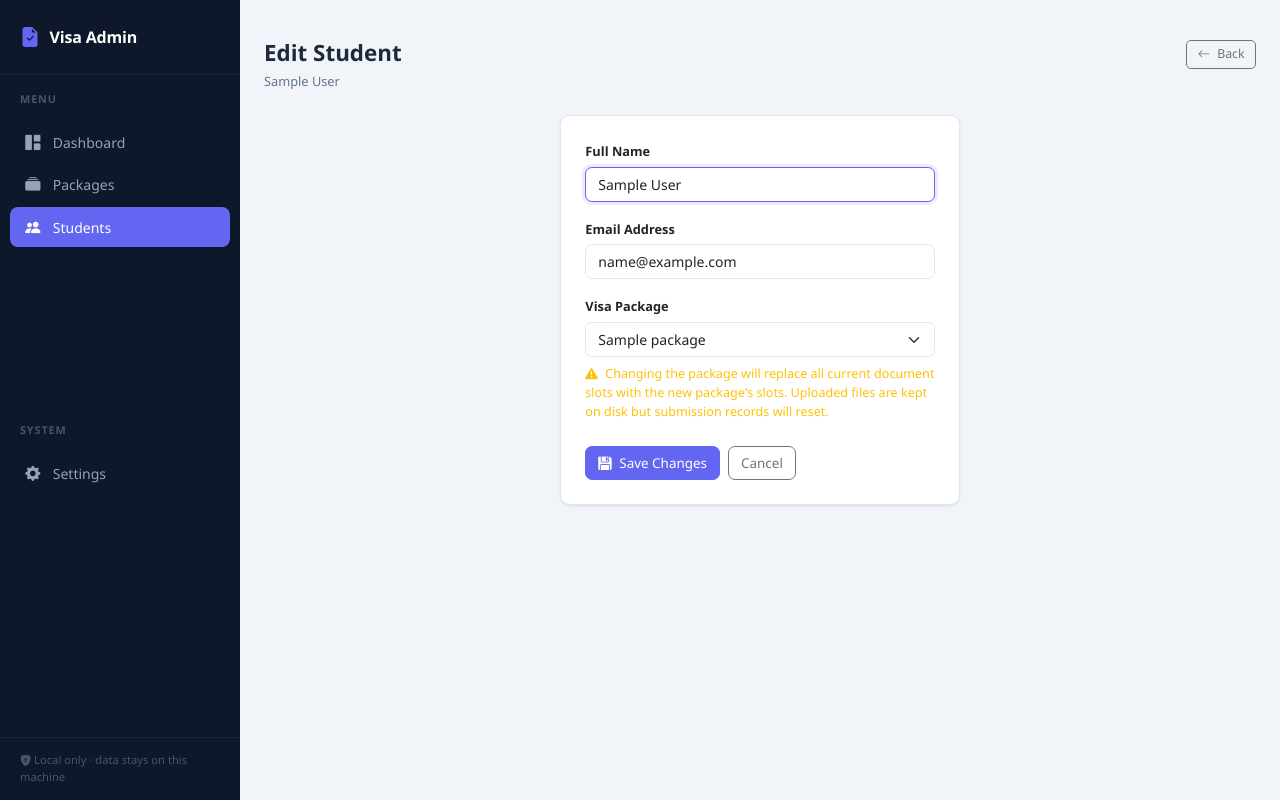
After one commit to cyril-zx-chen/visa-admin, a Flask app: page /students/1/edit in a window 1280 px wide. The commit adds this page. Run offline with Flask 3, Linux system fonts and the light colour scheme; tables that the repository leaves empty hold one stand-in row (values such as "Sample post"); some libraries are stand-ins or nearby versions.

Commit message:
Add package copy and student edit
Package copy: duplicates a package with all its slots (no students
transferred). Handles name collisions with "Copy of X (2)" etc.

Student edit: edit name, email, and package assignment. Changing the
package removes old slot submissions and creates fresh pending ones for
the new package's slots.

Co-Authored-By: Claude Sonnet 4.6 <noreply@anthropic.com>

```diff
--- a/models.py
+++ b/models.py
@@ -97,6 +97,32 @@ def add_slot(pkg_id, name, is_required):
     return slot_id
 
 
+def copy_package(pkg_id) -> int:
+    conn = get_db()
+    pkg = conn.execute("SELECT * FROM visa_packages WHERE id = ?", (pkg_id,)).fetchone()
+    slots = conn.execute(
+        "SELECT * FROM document_slots WHERE package_id = ? ORDER BY sort_order", (pkg_id,)
+    ).fetchall()
+
+    base_name = f"Copy of {pkg['name']}"
+    name = base_name
+    suffix = 2
+    while conn.execute("SELECT 1 FROM visa_packages WHERE name = ?", (name,)).fetchone():
+        name = f"{base_name} ({suffix})"
+        suffix += 1
+
+    cur = conn.execute("INSERT INTO visa_packages (name) VALUES (?)", (name,))
+    new_pkg_id = cur.lastrowid
+    for slot in slots:
+        conn.execute(
+            "INSERT INTO document_slots (package_id, name, is_required, sort_order) VALUES (?,?,?,?)",
+            (new_pkg_id, slot["name"], slot["is_required"], slot["sort_order"])
+        )
+    conn.commit()
+    conn.close()
+    return new_pkg_id
+
+
 def delete_slot(slot_id):
     conn = get_db()
     conn.execute("DELETE FROM document_slots WHERE id = ?", (slot_id,))
@@ -140,6 +166,39 @@ def get_student(student_id):
     """, (student_id,)).fetchone()
     conn.close()
     return row
+
+
+def update_student(student_id, name, email, new_package_id):
+    conn = get_db()
+    student = conn.execute("SELECT * FROM students WHERE id = ?", (student_id,)).fetchone()
+    old_package_id = student["package_id"]
+
+    conn.execute(
+        "UPDATE students SET name = ?, email = ?, package_id = ? WHERE id = ?",
+        (name, email, new_package_id, student_id)
+    )
+
+    if new_package_id != old_package_id:
+        # Remove submissions tied to the old package's slots
+        if old_package_id:
+            conn.execute("""
+                DELETE FROM document_submissions
+                WHERE student_id = ?
+                  AND slot_id IN (SELECT id FROM document_slots WHERE package_id = ?)
+            """, (student_id, old_package_id))
+        # Create pending submissions for the new package's slots
+        if new_package_id:
+            slots = conn.execute(
+                "SELECT id FROM document_slots WHERE package_id = ?", (new_package_id,)
+            ).fetchall()
+            for slot in slots:
+                conn.execute(
+                    "INSERT OR IGNORE INTO document_submissions (student_id, slot_id) VALUES (?,?)",
+                    (student_id, slot["id"])
+                )
+
+    conn.commit()
+    conn.close()
 
 
 def create_student(name, email, package_id):
--- a/routes/students.py
+++ b/routes/students.py
@@ -62,6 +62,43 @@ def create_student():
     except sqlite3.IntegrityError:
         flash(f'A student with email "{email}" already exists.', "danger")
         return redirect(url_for("students.new_student_form"))
+
+
+@students_bp.route("/<int:student_id>/edit", methods=["GET"])
+def edit_student_form(student_id):
+    student = models.get_student(student_id)
+    if student is None:
+        flash("Student not found.", "danger")
+        return redirect(url_for("students.list_students"))
+    packages = models.get_all_packages()
+    return render_template("students/edit.html", student=student, packages=packages)
+
+
+@students_bp.route("/<int:student_id>/edit", methods=["POST"])
+def update_student(student_id):
+    student = models.get_student(student_id)
+    if student is None:
+        flash("Student not found.", "danger")
+        return redirect(url_for("students.list_students"))
+
+    name = request.form.get("name", "").strip()
+    email = request.form.get("email", "").strip()
+    package_id = request.form.get("package_id", "").strip()
+    pkg_id = int(package_id) if package_id else None
+
+    if not name or not email:
+        flash("Name and email are required.", "danger")
+        return redirect(url_for("students.edit_student_form", student_id=student_id))
+
+    try:
+        models.update_student(student_id, name, email, pkg_id)
+        if name != student["name"]:
+            utils.make_student_dir(name)
+        flash(f'Student updated.', "success")
+        return redirect(url_for("students.student_detail", student_id=student_id))
+    except sqlite3.IntegrityError:
+        flash(f'Email "{email}" is already used by another student.', "danger")
+        return redirect(url_for("students.edit_student_form", student_id=student_id))
 
 
 @students_bp.route("/import", methods=["GET"])
--- a/templates/packages/list.html
+++ b/templates/packages/list.html
@@ -57,6 +57,12 @@
                      class="btn btn-sm btn-outline-secondary" data-bs-toggle="tooltip" title="Edit">
                     <i class="bi bi-pencil-fill"></i>
                   </a>
+                  <form method="POST" action="{{ url_for('packages.copy_package', pkg_id=pkg.id) }}" class="d-inline">
+                    <button type="submit" class="btn btn-sm btn-outline-secondary"
+                            data-bs-toggle="tooltip" title="Duplicate package">
+                      <i class="bi bi-copy"></i>
+                    </button>
+                  </form>
                   <form method="POST" action="{{ url_for('packages.delete_package', pkg_id=pkg.id) }}" class="d-inline">
                     {% if c.students > 0 %}
                       <button type="button" class="btn btn-sm btn-outline-danger" disabled
--- /dev/null
+++ b/templates/students/edit.html
@@ -0,0 +1,62 @@
+{% extends "base.html" %}
+{% block title %}Edit {{ student.name }} — Visa Admin{% endblock %}
+
+{% block content %}
+<div class="page-header">
+  <div>
+    <h1 class="page-title">Edit Student</h1>
+    <p class="page-subtitle">{{ student.name }}</p>
+  </div>
+  <a href="{{ url_for('students.student_detail', student_id=student.id) }}"
+     class="btn btn-outline-secondary btn-sm">
+    <i class="bi bi-arrow-left me-1"></i> Back
+  </a>
+</div>
+
+<div class="row justify-content-center">
+  <div class="col-lg-5">
+    <div class="card">
+      <div class="card-body p-4">
+        <form method="POST" action="{{ url_for('students.update_student', student_id=student.id) }}">
+          <div class="mb-3">
+            <label for="name" class="form-label">Full Name</label>
+            <input type="text" class="form-control" id="name" name="name"
+                   value="{{ student.name }}" required autofocus>
+          </div>
+          <div class="mb-3">
+            <label for="email" class="form-label">Email Address</label>
+            <input type="email" class="form-control" id="email" name="email"
+                   value="{{ student.email }}" required>
+          </div>
+          <div class="mb-4">
+            <label for="package_id" class="form-label">Visa Package</label>
+            <select class="form-select" id="package_id" name="package_id">
+              <option value="">— No package —</option>
+              {% for pkg in packages %}
+                <option value="{{ pkg.id }}"
+                  {% if pkg.id == student.package_id %}selected{% endif %}>
+                  {{ pkg.name }}
+                </option>
+              {% endfor %}
+            </select>
+            {% if student.package_id %}
+              <div class="form-text mt-2 text-warning">
+                <i class="bi bi-exclamation-triangle-fill me-1"></i>
+                Changing the package will replace all current document slots with the new package's slots.
+                Uploaded files are kept on disk but submission records will reset.
+              </div>
+            {% endif %}
+          </div>
+          <div class="d-flex gap-2">
+            <button type="submit" class="btn btn-primary">
+              <i class="bi bi-floppy-fill me-1"></i> Save Changes
+            </button>
+            <a href="{{ url_for('students.student_detail', student_id=student.id) }}"
+               class="btn btn-outline-secondary">Cancel</a>
+          </div>
+        </form>
+      </div>
+    </div>
+  </div>
+</div>
+{% endblock %}
--- a/templates/students/list.html
+++ b/templates/students/list.html
@@ -104,6 +104,10 @@
                      class="btn btn-sm btn-outline-secondary" data-bs-toggle="tooltip" title="View">
                     <i class="bi bi-eye-fill"></i>
                   </a>
+                  <a href="{{ url_for('students.edit_student_form', student_id=s.id) }}"
+                     class="btn btn-sm btn-outline-secondary" data-bs-toggle="tooltip" title="Edit">
+                    <i class="bi bi-pencil-fill"></i>
+                  </a>
                   <button type="button" class="btn btn-sm btn-outline-danger"
                           data-bs-toggle="modal" data-bs-target="#deleteModal{{ s.id }}"
                           title="Delete">
```
Also changed, not shown: routes/packages.py (+12 -0 lines), templates/packages/detail.html (+10 -3 lines), templates/students/detail.html (+10 -4 lines).
